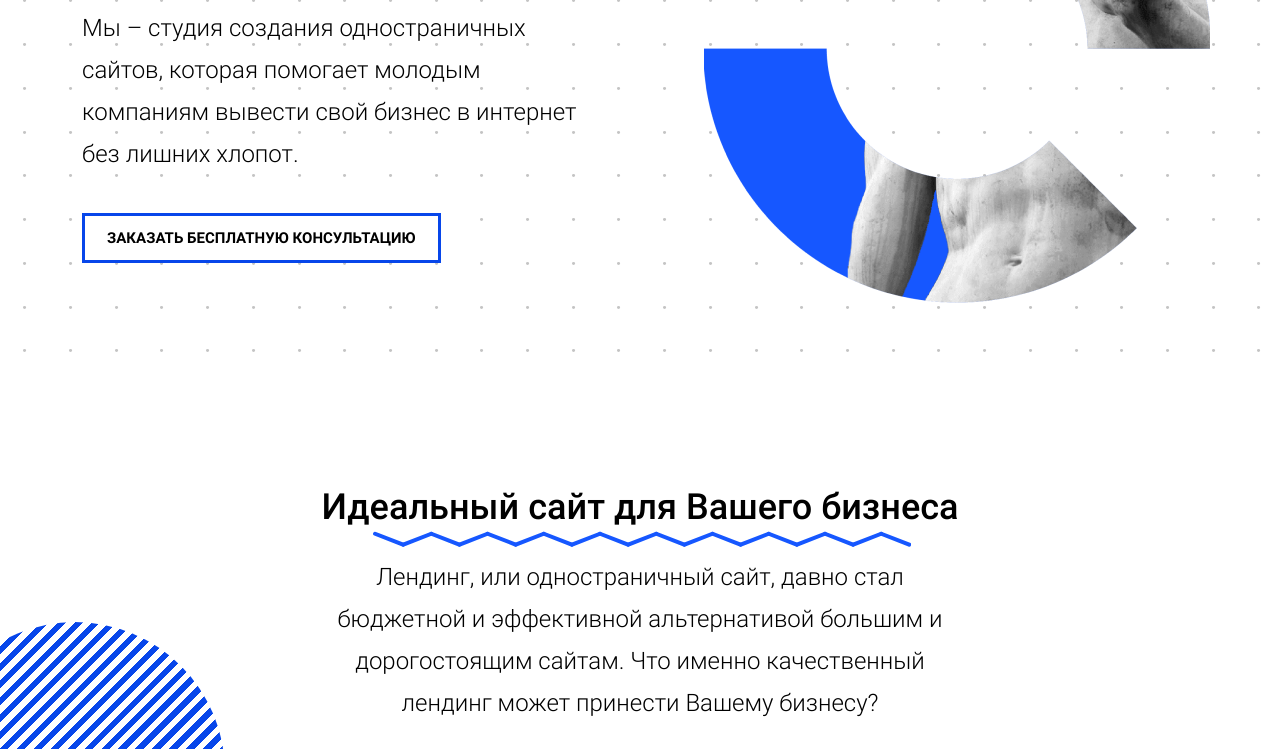
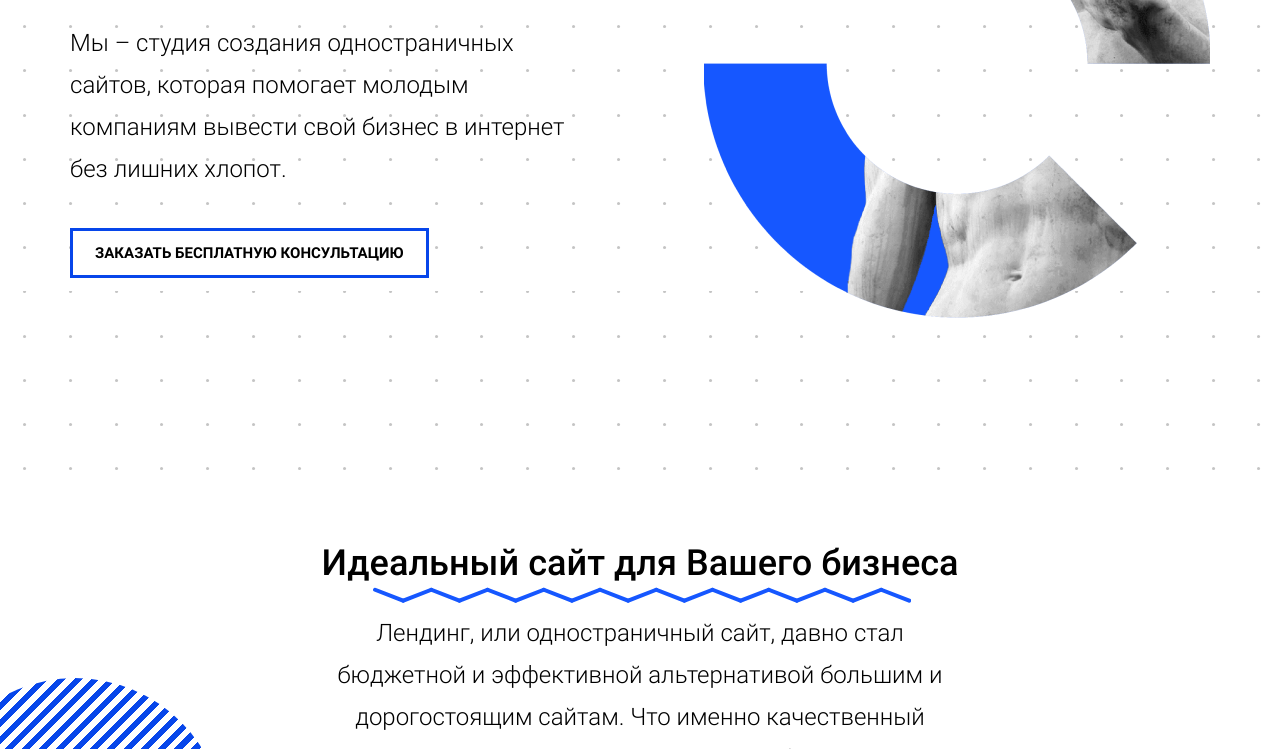
Before and after one commit to MaksimZhatkin/onset, a website: page build/index.html in a window 1280 px wide. Shown: the part 404-1153 px from the top of the page. Drawn offline with Linux system fonts and the light colour scheme.

Commit message:
fix margins and paddings

```diff
--- a/src/styles/advantages.scss
+++ b/src/styles/advantages.scss
@@ -1,6 +1,4 @@
 .advantages {
-padding-top: 2rem;
-padding-bottom: 11.333rem;
 
 	&__title {
 		&::after {
--- a/src/styles/features.scss
+++ b/src/styles/features.scss
@@ -1,5 +1,4 @@
 .features {
-margin-bottom: 114px;
 
 	&__title {
 		&::after {
--- a/src/styles/helpers.scss
+++ b/src/styles/helpers.scss
@@ -1,7 +1,16 @@
+.wrapper {
+	padding-top: 2rem;
+	padding-bottom: 9.333rem;
+
+	&_dots-bg {
+		background: round center url('../svg/dots.svg');
+	}
+}
+
+
 .container {
 	width: 100%;
 	max-width: 1140px;
-	padding: 0 0.8rem;
 	margin: 0 auto;
 	position: relative;
 }
@@ -14,10 +23,6 @@
 
 .blue-text {
 	color: $primary-color;
-}
-
-.dots-bg {
-	background: round center url('../svg/dots.svg');
 }
 
 .title {
--- a/src/styles/intro.scss
+++ b/src/styles/intro.scss
@@ -1,8 +1,7 @@
 .intro {
 	display: flex;
 	align-items: center;
-	height: 46.666rem;
-	margin-bottom: 7.6rem;
+	height: 44.666rem;
 	background: center right  no-repeat url('../img/intro-img.png');
 
 	&__content {
--- a/src/styles/main-footer.scss
+++ b/src/styles/main-footer.scss
@@ -1,7 +1,9 @@
 .main-footer {
 margin-bottom: 3.466rem;
+padding: 0 0.8rem;
 
 	&__container {
+		padding-top: 6rem;
 		display: flex;
 		flex-wrap: wrap;
 		justify-content: space-between;
--- a/src/styles/stages.scss
+++ b/src/styles/stages.scss
@@ -1,5 +1,4 @@
 .stages {
-margin-bottom: 9.333rem;
 
 	&__title {
 		&::after {
```
Also changed, not shown: build/css/main.css, build/index.html.
